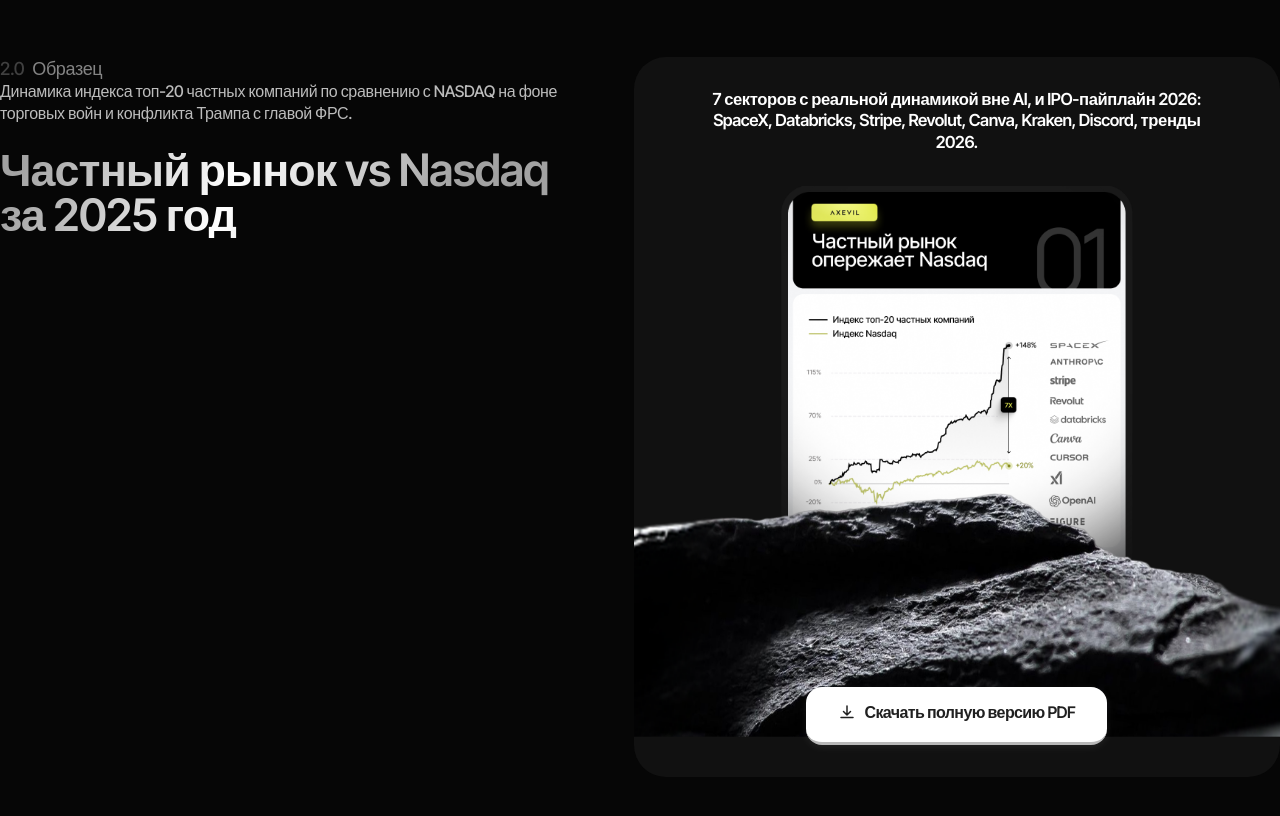
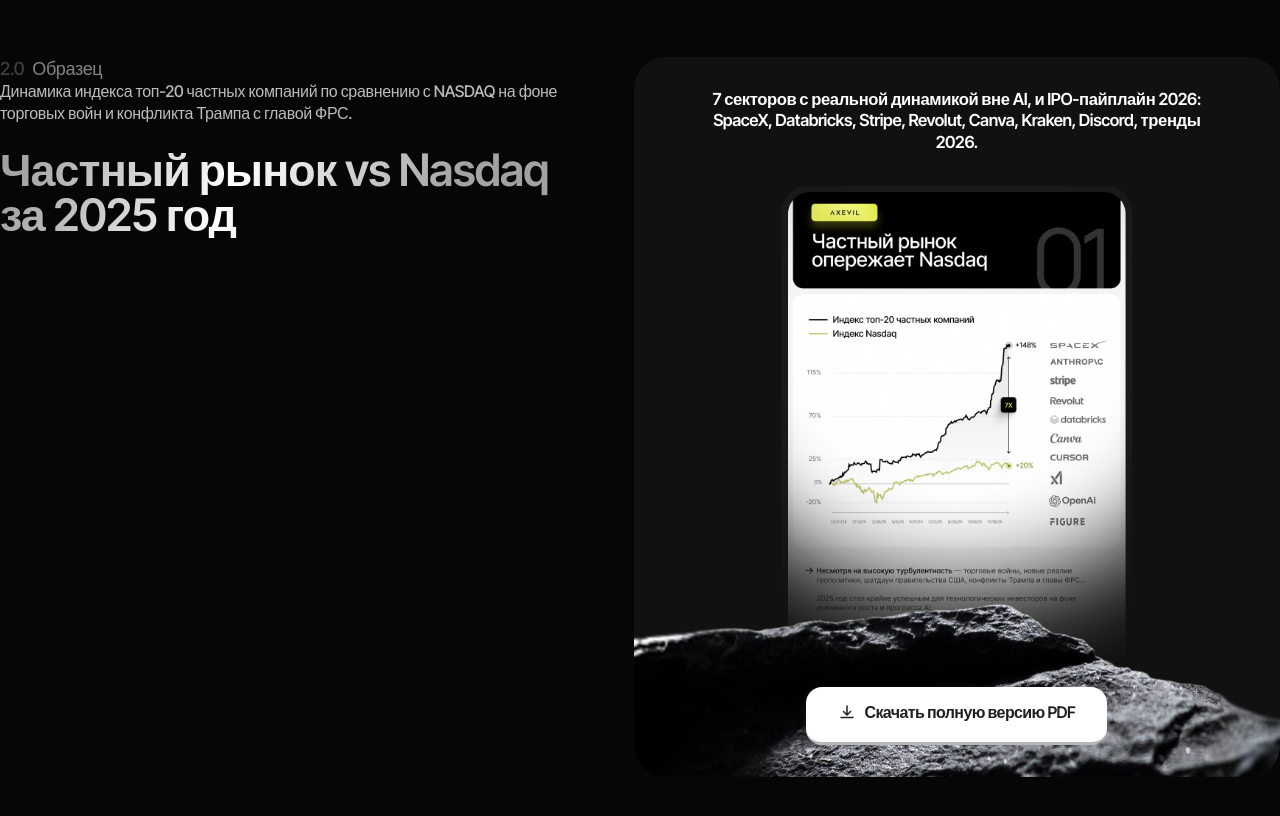
Before and after one commit to marketingwtf135/marketing-websites, a React (Vite) app in the folder axevil-pdf-page/: page / in a window 1280 px wide. Shown: the part 1769-2585 px from the top of the page. Built offline with nearby package versions, Linux system fonts and the light colour scheme; the HTML template or start-up script is replaced by a standard one.

Commit message:
fix: rock y:4.375rem (+70px down)
Co-Authored-By: Claude Sonnet 4.6 <noreply@anthropic.com>

```diff
--- a/axevil-pdf-page/src/pages/pdf-sections/PS3Preview.tsx
+++ b/axevil-pdf-page/src/pages/pdf-sections/PS3Preview.tsx
@@ -125,7 +125,7 @@ export default function PS3Preview() {
               objectPosition: 'center bottom',
               pointerEvents: 'none',
               zIndex: 10,
-              y: rockY,
+              y: '4.375rem',
             }}
           />
 
```
